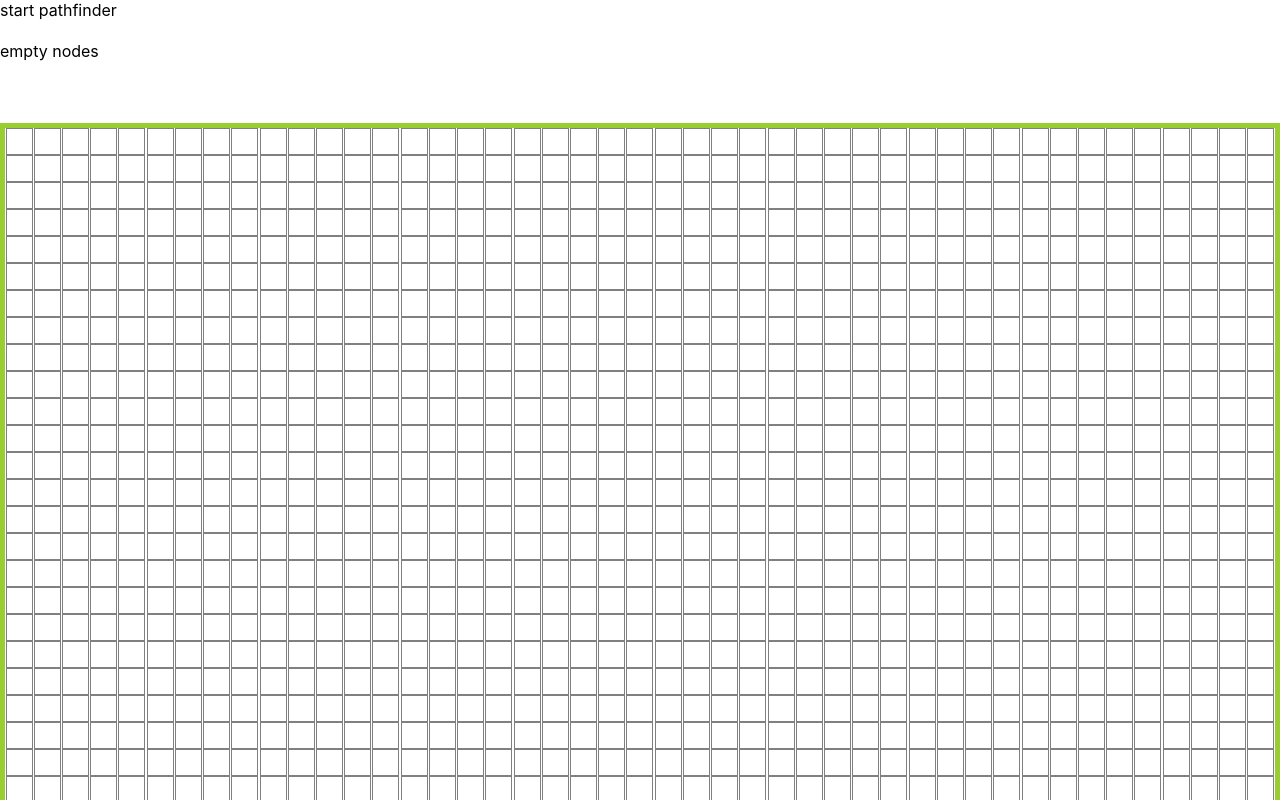
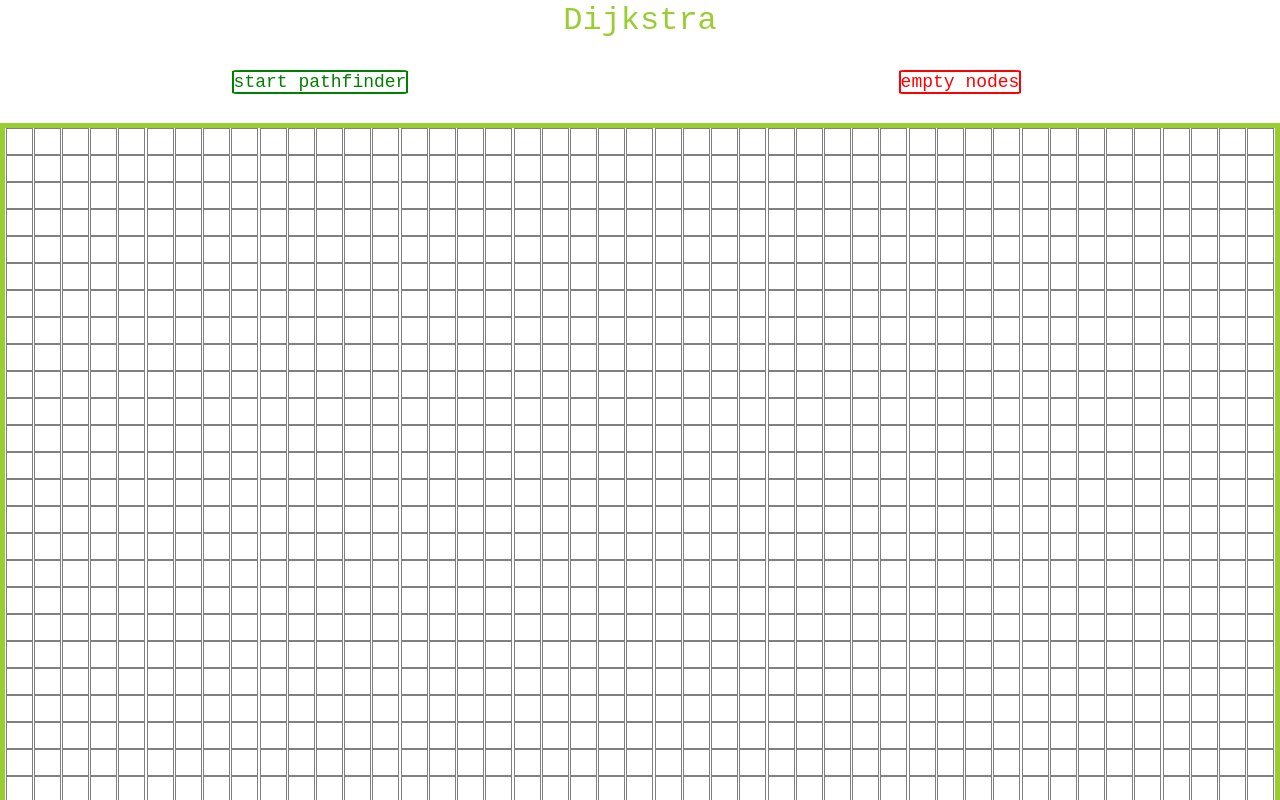
Before and after one commit to mrpiggy97/mypathfinder, a React (Create React App) app in the folder app/: page / in a window 1280 px wide. Shown: the top 800 px of the page. Built offline with nearby package versions, Linux system fonts and the light colour scheme.

Commit message:
lowered timeout for in setDefaultNodes, adde new markup for better style of app

```diff
--- a/app/src/views/PathFinder.tsx
+++ b/app/src/views/PathFinder.tsx
@@ -117,7 +117,7 @@ export default function PathFinder(props : PathFinderProps) : JSX.Element{
         setNodesToBlock([])
         setTimeout(() => {
             setRowNodes(getNodesFromRows(props.CanvasSize))
-        },3000)
+        },2000)
     }
 
     const handleMouseDown = () => {
@@ -153,10 +153,15 @@ export default function PathFinder(props : PathFinderProps) : JSX.Element{
     return(
         <div id="canvas">
             <div id="menu">
-                <span onClick={startPathFinder}>start pathfinder</span>
-                {dijkstraStarted
-                    ? null : <span onClick={setDefaultNodes}>empty nodes</span>
-                }
+                <div id="title">
+                    <span className="dijkstra-title">Dijkstra</span>
+                </div>
+                <div id="tools">
+                    <span onClick={startPathFinder} id="start-pathfinder">start pathfinder</span>
+                    {dijkstraStarted
+                        ? null : <span onClick={setDefaultNodes} id="empty-nodes">empty nodes</span>
+                    }
+                </div>
             </div>
             <div id="path-finder" onMouseDown={handleMouseDown}>
                 {rowNodes.map((node) => {
```
